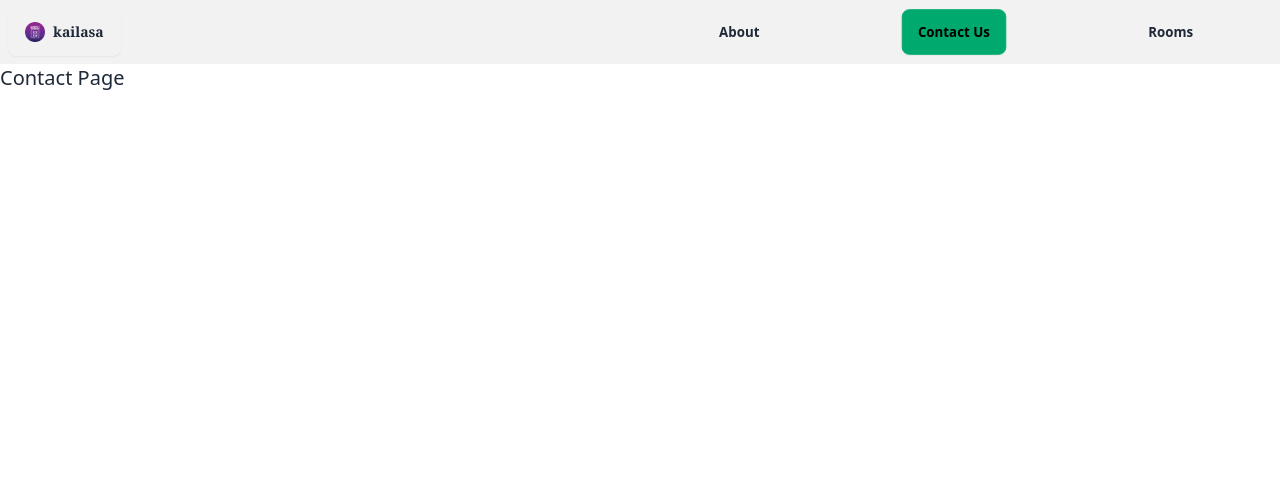
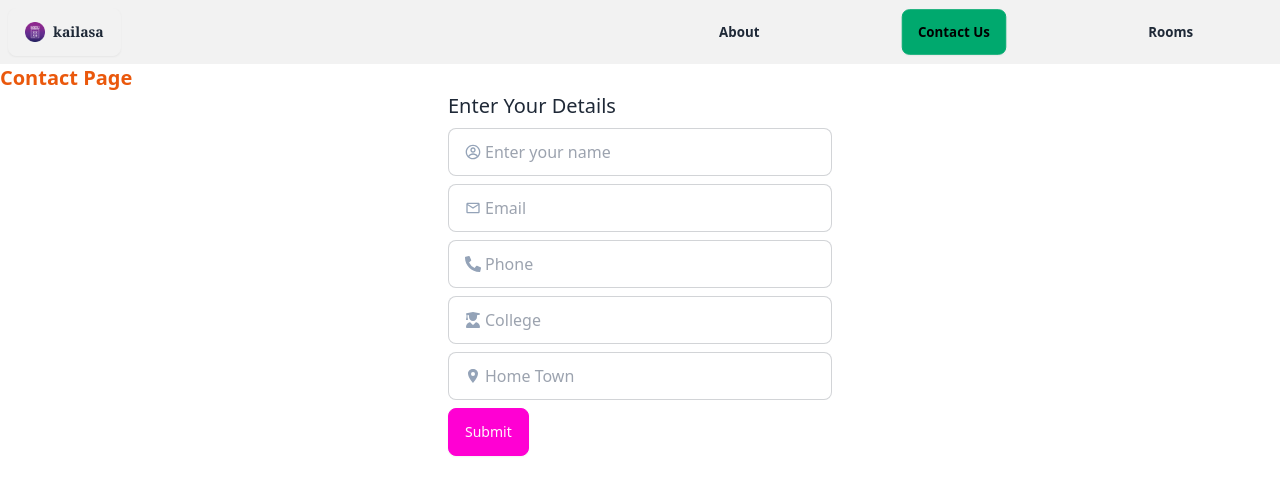
Before and after one commit to SHRIVISHNU-CM/hostel_management, a React (Vite) app in the folder client/: page /contact in a window 1280 px wide. Shown: the top 494 px of the page. Built offline with nearby package versions, Linux system fonts and the light colour scheme.

Commit message:
all credentials

```diff
--- a/client/src/components/Contact.jsx
+++ b/client/src/components/Contact.jsx
@@ -1,11 +1,42 @@
-import React from 'react'
+import { CgProfile } from "react-icons/cg";
+import { IoLocationSharp } from "react-icons/io5";
+import { MdOutlineMailOutline } from "react-icons/md";
+import { FaPhoneAlt } from "react-icons/fa";
+import { FaUserGraduate } from "react-icons/fa6";
 
 function Contact() {
-  return (
-    <>
-        <p className='text-xl font-extralight'>Contact Page</p>
-    </>
-  )
+    return (
+        <>
+            <h1 className='text-xl font-semibold text-orange-600 '>Contact Page</h1>
+            <div className="flex justify-center ">
+                <form className=" w-96">
+                    <h1 className='font-light text-xl'>Enter Your Details</h1>
+                    <label className='input input-bordered flex items-center gap-1 my-2'>
+                        <CgProfile className="text-slate-400" />
+                        <input type='text' placeholder="Enter your name" />
+                    </label>
+                    <label className='input input-bordered flex items-center gap-1 my-2'>
+                        <MdOutlineMailOutline className="text-slate-400" />
+                        <input type='text' placeholder="Email" />
+                    </label>
+                    <label className='input input-bordered flex items-center gap-1 my-2'>
+                        <FaPhoneAlt className="text-slate-400" />
+                        <input type='text' placeholder="Phone" />
+                    </label>
+                    <label className='input input-bordered flex items-center gap-1 my-2'>
+                        <FaUserGraduate className="text-slate-400" />
+                        <input type='text' placeholder="College" />
+                    </label>
+                    <label className='input input-bordered flex items-center gap-1 my-2'>
+                        <IoLocationSharp className="text-slate-400" />
+                        <input type='text' placeholder="Home Town" />
+                    </label>
+                    <button className="btn font-light btn-secondary">Submit</button>
+                </form>
+            </div>
+
+        </>
+    )
 }
 
 export default Contact
```
